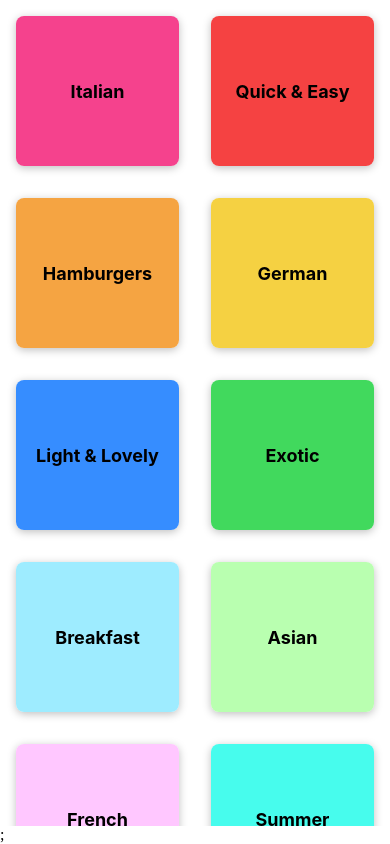
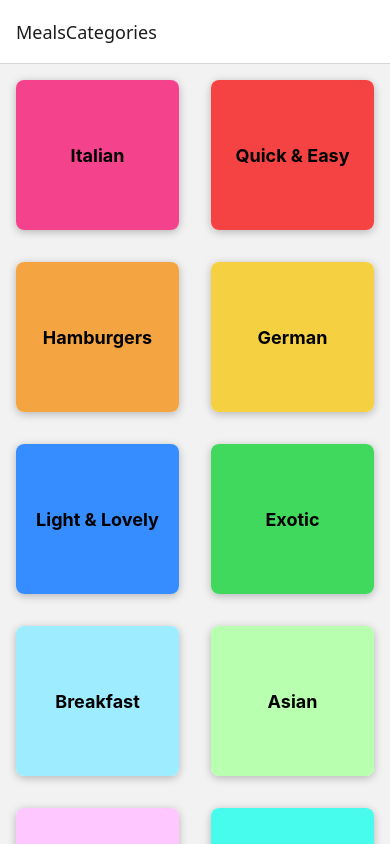
Before and after one commit to pemangodup/rncourse, a React Native app: screen / in a window 390 px wide. Built offline with nearby package versions, Linux system fonts and the light colour scheme.

Commit message:
Added react navigation and used stack navigator as a navogator

```diff
--- a/App.js
+++ b/App.js
@@ -1,12 +1,20 @@
 import { StatusBar } from "expo-status-bar";
 import { StyleSheet } from "react-native";
 import CategoriesScreen from "./screens/CategoriesScreen";
+import { NavigationContainer } from "@react-navigation/native";
+import { createNativeStackNavigator } from "@react-navigation/native-stack";
+
+const Stack = createNativeStackNavigator();
 
 export default function App() {
   return (
     <>
       <StatusBar style="light" />
-      <CategoriesScreen />;
+      <NavigationContainer>
+        <Stack.Navigator>
+          <Stack.Screen name="MealsCategories" component={CategoriesScreen} />
+        </Stack.Navigator>
+      </NavigationContainer>
     </>
   );
 }
--- a/package.json
+++ b/package.json
@@ -9,10 +9,14 @@
     "web": "expo start --web"
   },
   "dependencies": {
+    "@react-navigation/native": "^7.1.17",
+    "@react-navigation/native-stack": "^7.3.26",
     "expo": "~54.0.7",
     "expo-status-bar": "~3.0.8",
     "react": "19.1.0",
-    "react-native": "0.81.4"
+    "react-native": "0.81.4",
+    "react-native-safe-area-context": "~5.6.0",
+    "react-native-screens": "~4.16.0"
   },
   "private": true
 }
```
Also changed, not shown: 1 other file (tests, documents, lock files or other folders).
